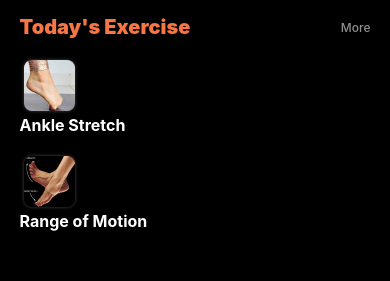
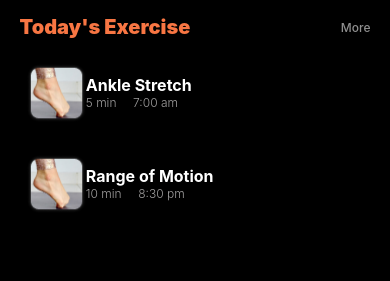
Before and after one commit to TalJa1/HoopHeal, a React Native app: screen /Main in a window 390 px wide. Shown: the part 302-583 px from the top of the page. Built offline with nearby package versions, Linux system fonts and the light colour scheme.

Commit message:
Update exercise image and enhance layout in TodayExercise component

```diff
--- a/services/renderData.ts
+++ b/services/renderData.ts
@@ -72,6 +72,6 @@ export const TodayExerciseData: TodayExerciseDataProps[] = [
     level: 'Medium',
     notify: false,
     time: '8:30 pm',
-    img: require('../assets/home/exer2.png'),
+    img: require('../assets/home/exer1.png'),
   },
 ];
--- a/views/bottoms/Home.tsx
+++ b/views/bottoms/Home.tsx
@@ -69,8 +69,19 @@ const TodayExercise: React.FC = () => {
       <View style={{marginVertical: vh(2), rowGap: vh(2)}}>
         {exercises.map((item, index) => (
           <View key={index} style={styles.exercise}>
-            <Image source={item.img} />
-            <Text style={styles.exerciseTitle}>{item.title}</Text>
+            {/* <Image style={styles.exerImg} source={item.img} /> */}
+            <Image
+              style={styles.exerImg}
+              source={require('../../assets/home/exer1.png')}
+            />
+            <View>
+              <Text style={styles.exerciseTitle}>{item.title}</Text>
+              <View style={styles.exerTimeGrp}>
+                <Text style={styles.exerRepeat}>{item.repeat}</Text>
+                <View style={styles.excerVertical} />
+                <Text style={styles.exerTime}>{item.time}</Text>
+              </View>
+            </View>
           </View>
         ))}
       </View>
@@ -266,9 +277,40 @@ const styles = StyleSheet.create({
     fontSize: 12,
     fontWeight: '500',
   },
+  exercise: {
+    flexDirection: 'row',
+    padding: vw(2),
+    borderRadius: 20,
+    alignItems: 'center',
+  },
   exerciseTitle: {
     color: 'white',
     fontSize: 16,
     fontWeight: '700',
   },
+  exerImg: {
+    width: vw(15),
+    height: vw(15),
+    resizeMode: 'cover',
+  },
+  exerTimeGrp: {
+    flexDirection: 'row',
+    alignItems: 'center',
+    columnGap: vw(2),
+  },
+  exerRepeat: {
+    color: '#A09F9F',
+    fontSize: 12,
+    fontWeight: '300',
+  },
+  excerVertical: {
+    width: 1,
+    height: '100%',
+    backgroundColor: '#A09F9F',
+  },
+  exerTime: {
+    color: '#A09F9F',
+    fontSize: 12,
+    fontWeight: '300',
+  },
 });
```
